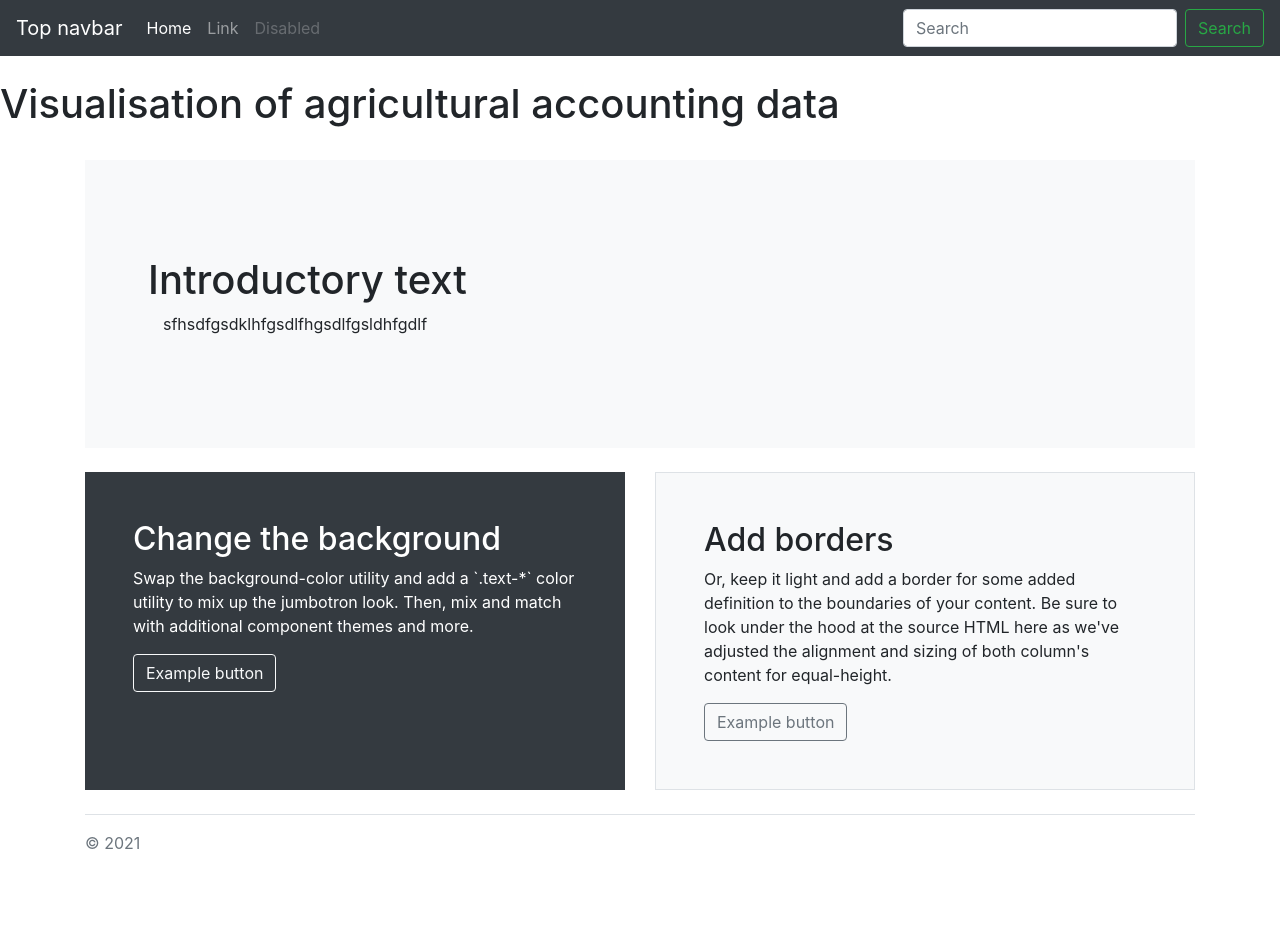
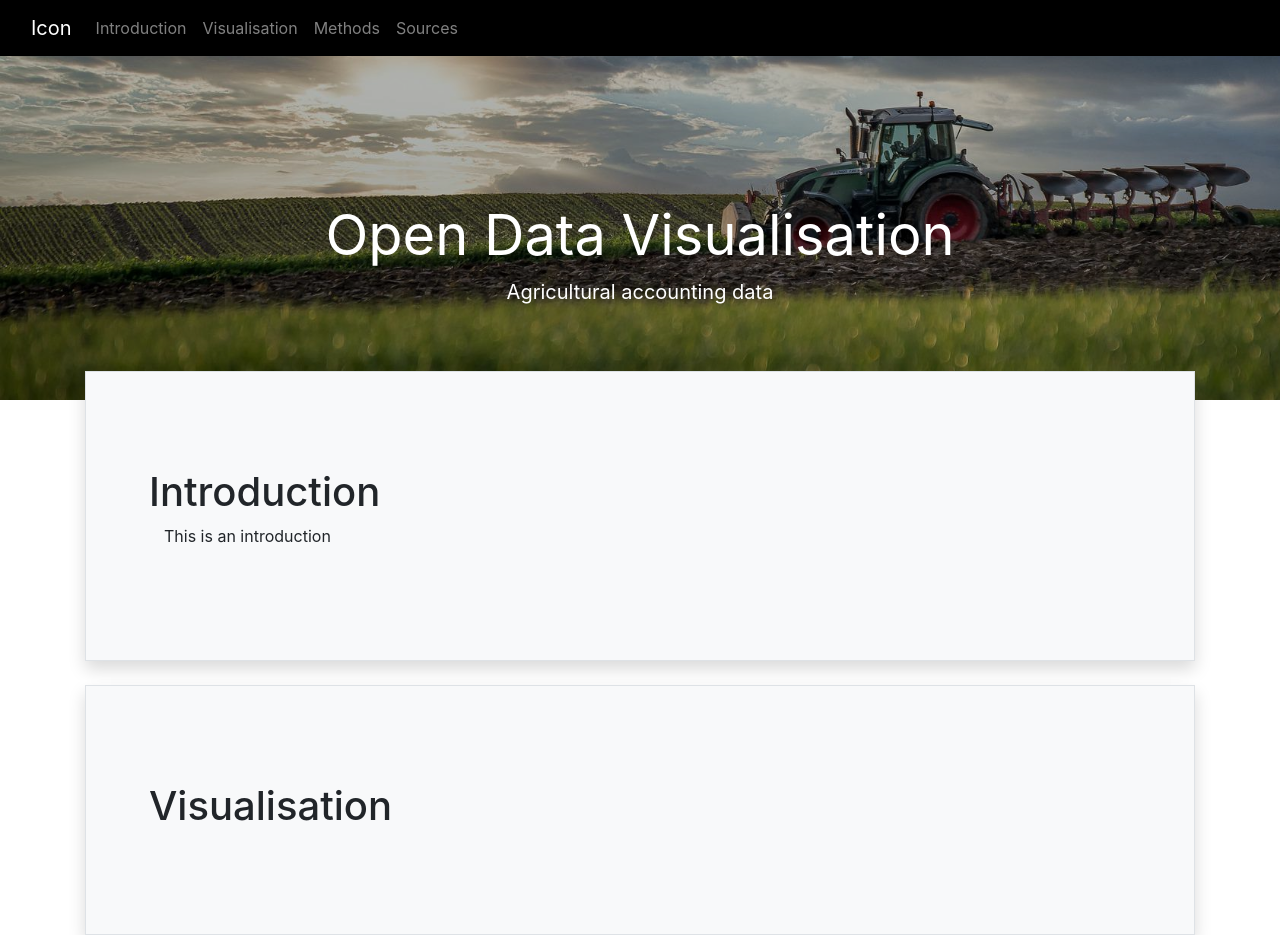
Before and after one commit to smaegli/agro_income, a plain HTML site: page src/index.html in a window 1280 px wide. Shown: the top 935 px of the page. Before the commit the page ends 879 px from the top, so only its background shows below. Drawn offline with nearby package versions, Linux system fonts and the light colour scheme.

Commit message:
Create structure and design

```diff
--- a/src/index.html
+++ b/src/index.html
@@ -10,76 +10,92 @@
       <!-- CSS -->
       <link rel="stylesheet" href="style.css">
       <!-- D3.js -->
-    <script src="d3.js"></script>
-    <script src="index.js"></script>
+      <script src="https://d3js.org/d3.v7.min.js"></script>
       <title>Open Data Visualisation</title>
     </head>
+
     <body>
-      <nav class="navbar navbar-expand-md navbar-dark bg-dark mb-4">
-        <a class="navbar-brand" href="#">Top navbar</a>
+
+
+      <div class="background fixed-top"></div>
+
+      <div class="header">
+        <nav class="navbar navbar-expand-md navbar-dark fixed-top">
+          <div class="container-fluid">
+            <a class="navbar-brand" href="#">Icon</a>
             <button class="navbar-toggler" type="button" data-toggle="collapse" data-target="#navbarCollapse" aria-controls="navbarCollapse" aria-expanded="false" aria-label="Toggle navigation">
               <span class="navbar-toggler-icon"></span>
             </button>
             <div class="collapse navbar-collapse" id="navbarCollapse">
               <ul class="navbar-nav mr-auto">
-            <li class="nav-item active">
-              <a class="nav-link" href="#">Home <span class="sr-only">(current)</span></a>
+                <li class="nav-item">
+                  <a class="nav-link" href="#introduction">Introduction</a>
                 </li>
                 <li class="nav-item">
-              <a class="nav-link" href="#">Link</a>
+                  <a class="nav-link" href="#visualisation">Visualisation</a>
                 </li>
                 <li class="nav-item">
-              <a class="nav-link disabled" href="#">Disabled</a>
+                  <a class="nav-link" href="#methods">Methods</a>
+                </li>
+                <li class="nav-item">
+                  <a class="nav-link" href="#sources">Sources</a>
                 </li>
               </ul>
-          <form class="form-inline mt-2 mt-md-0">
-            <input class="form-control mr-sm-2" type="text" placeholder="Search" aria-label="Search">
-            <button class="btn btn-outline-success my-2 my-sm-0" type="submit">Search</button>
-          </form>
+            </div>
           </div>
         </nav>
-
-      <h1>Visualisation of agricultural accounting data </h1>
+      </div>
 
       <main>
         <div class="container py-4">
 
-          <div class="p-5 mb-4 bg-light rounded-3">
+          <div class="text-white text-center">
             <div class="container-fluid py-5">
-              <h1 class="display-5 fw-bold">Introductory text</h1>
-              <p class="col-md-8 fs-4">sfhsdfgsdklhfgsdlfhgsdlfgsldhfgdlf</p>
+              <h1 class="display-4 font-weight-normal">Open Data Visualisation</h1>
+              <p class="lead font-weight-normal">Agricultural accounting data</p>
             </div>
           </div>
 
-          <div class="row align-items-md-stretch">
-            <div class="col-md-6">
-              <div class="h-100 p-5 text-white bg-dark rounded-3">
-                <h2>Change the background</h2>
-                <p>Swap the background-color utility and add a `.text-*` color utility to mix up the jumbotron look. Then, mix and match with additional component themes and more.</p>
-                <button class="btn btn-outline-light" type="button">Example button</button>
+          <div id="introduction" class="shadow p-5 mb-4 bg-light border rounded-3">
+            <div class="container-fluid py-5">
+              <h1 class="display-5 fw-bold">Introduction</h1>
+              <p class="col-md-8 fs-4">This is an introduction</p>
             </div>
           </div>
-            <div class="col-md-6">
-              <div class="h-100 p-5 bg-light border rounded-3">
-                <h2>Add borders</h2>
-                <p>Or, keep it light and add a border for some added definition to the boundaries of your content. Be sure to look under the hood at the source HTML here as we've adjusted the alignment and sizing of both column's content for equal-height.</p>
-                <button class="btn btn-outline-secondary" type="button">Example button</button>
+
+          <div id="visualisation" class="shadow p-5 mb-4 bg-light border rounded-3">
+            <div class="container-fluid py-5">
+              <h1 class="display-5 fw-bold">Visualisation</h1>
             </div>
+          </div>
+
+          <div id="methods" class="shadow p-5 mb-4 bg-light border rounded-3">
+            <div class="container-fluid py-5">
+              <h1 class="display-5 fw-bold">Methods</h1>
+              <p class="col-md-8 fs-4">These are methods</p>
+            </div>
+          </div>
+
+          <div id="sources" class="shadow p-5 mb-4 bg-light border rounded-3">
+            <div class="container-fluid py-5">
+              <h1 class="display-5 fw-bold">Sources</h1>
+              <p class="col-md-8 fs-4">These are sources</p>
             </div>
           </div>
 
           <footer class="pt-3 mt-4 text-muted border-top">
-            &copy; 2021
+            &copy; 2022
           </footer>
+
         </div>
       </main>
-
-
 
       <!-- Optional JavaScript -->
       <!-- jQuery first, then Popper.js, then Bootstrap JS -->
       <script src="https://code.jquery.com/jquery-3.3.1.slim.min.js" integrity="sha384-q8i/X+965DzO0rT7abK41JStQIAqVgRVzpbzo5smXKp4YfRvH+8abtTE1Pi6jizo" crossorigin="anonymous"></script>
       <script src="https://cdn.jsdelivr.net/npm/popper.js@1.14.3/dist/umd/popper.min.js" integrity="sha384-ZMP7rVo3mIykV+2+9J3UJ46jBk0WLaUAdn689aCwoqbBJiSnjAK/l8WvCWPIPm49" crossorigin="anonymous"></script>
       <script src="https://cdn.jsdelivr.net/npm/bootstrap@4.1.3/dist/js/bootstrap.min.js" integrity="sha384-ChfqqxuZUCnJSK3+MXmPNIyE6ZbWh2IMqE241rYiqJxyMiZ6OW/JmZQ5stwEULTy" crossorigin="anonymous"></script>
+
+      <script src="index.js"></script>
     </body>
   </html>
--- a/src/style.css
+++ b/src/style.css
@@ -0,0 +1,16 @@
+.background {
+    max-width: 100%;
+    height: 400px;
+    background-image: url('/img/tractor-5753374_1920.png');
+    background-size: cover;
+    z-index: -1;
+    filter: brightness(70%);
+}
+
+main {
+    padding-top: 130px;
+}
+
+.navbar {
+    background-color: black;
+}
```
Also changed, not shown: img/tractor-5753374_1920.jpg (added), img/tractor-5753374_1920.png (added), 2 other files. Lines whose indentation alone changed are shown as unchanged.
